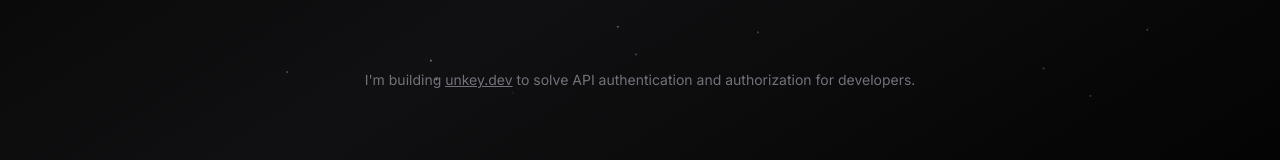
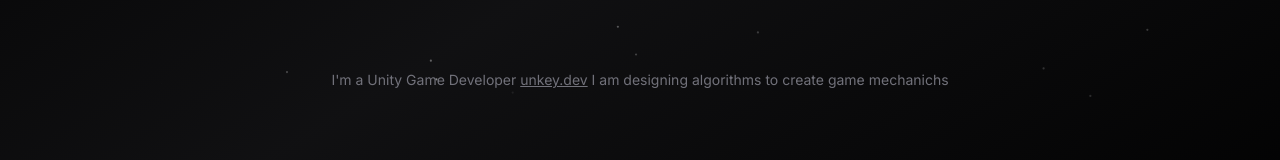
Before and after one commit to bekranker/personelsite, a Next.js app: page / in a window 1280 px wide. Shown: the part 473-633 px from the top of the page. Built offline with nearby package versions, Linux system fonts and the light colour scheme; no server answers; what tailwindcss-debug-screens would draw is missing.

Commit message:
Update page.tsx

```diff
--- a/app/page.tsx
+++ b/app/page.tsx
@@ -35,14 +35,14 @@
       <div className="hidden w-screen h-px animate-glow md:block animate-fade-right bg-gradient-to-r from-zinc-300/0 via-zinc-300/50 to-zinc-300/0" />
       <div className="my-16 text-center animate-fade-in">
         <h2 className="text-sm text-zinc-500 ">
-          I'm building{" "}
+          I'm a Unity Game Developer {" "}
           <Link
             target="_blank"
             href="https://unkey.dev"
             className="underline duration-500 hover:text-zinc-300"
           >
             unkey.dev
-          </Link> to solve API authentication and authorization for developers.
+          </Link> I am designing algorithms to create game mechanichs
         </h2>
       </div>
     </div>
```
